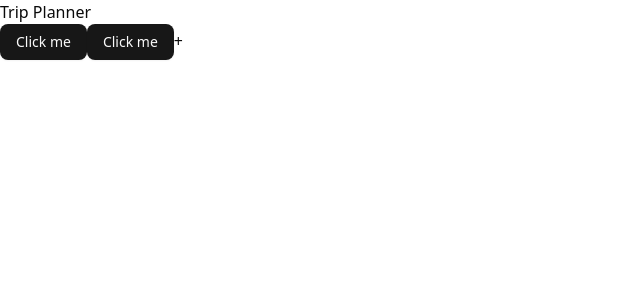
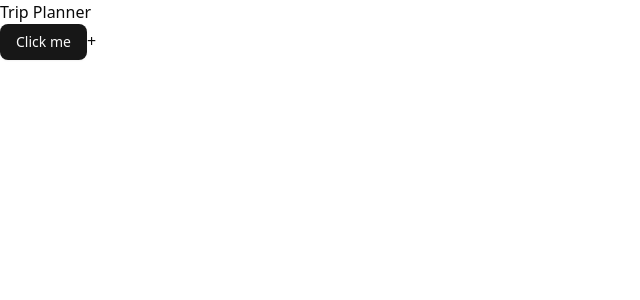
Before and after one commit to mdanassaifi/ai-trip-planner, a React (Vite) app: page / in a window 1280 px wide. Shown: the top 300 px of the page, without its empty margins (0-640 px from the left). Built offline with nearby package versions, Linux system fonts and the light colour scheme.

Commit message:
ai-trip-planner

```diff
--- a/src/App.jsx
+++ b/src/App.jsx
@@ -12,7 +12,7 @@ function App() {
       <div>
         <h1> Trip Planner</h1>
         <Button>Click me</Button>
-        <Button>Click me</Button>
+
         <button onClick={() => setCount(count + 1)}>+</button>
       </div>
     </>
```
